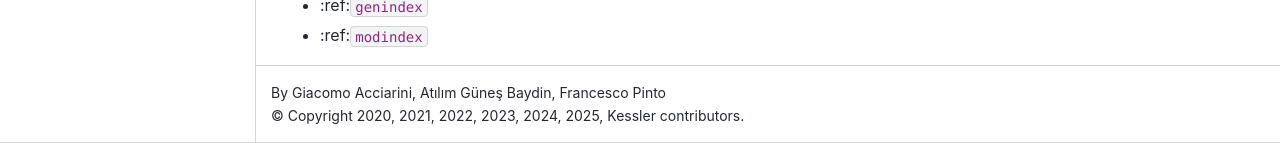
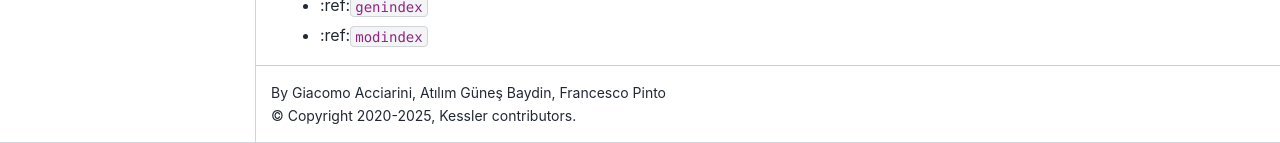
Before and after one commit to kesslerlib/kessler, a Sphinx documentation site: the page built from docs/index.md, in a window 1280 px wide and 1105 px high. Shown: the part 962-1105 px from the top of the window. Built offline with Sphinx 7.4.7 and the Sphinx Book theme 1.1.4, drawn with Linux system fonts in a browser that asks for light colours; some of the changed lines change nothing that is shown.

Commit message:
a bit of cleanup

```diff
--- a/docs/conf.py
+++ b/docs/conf.py
@@ -10,16 +10,13 @@
 # add these directories to sys.path here. If the directory is relative to the
 # documentation root, use os.path.abspath to make it absolute, like shown here.
 #
-project = 'Kessler'
-copyright = "2020, 2021, 2022, 2023, 2024, 2025, Kessler contributors"
+project = 'kessler'
+copyright = "2020-2025, Kessler contributors"
 author = 'Giacomo Acciarini, Atılım Güneş Baydin, Francesco Pinto'
 
 
 # The full version, including alpha/beta/rc tags
 import kessler
-import sys
-import os
-sys.path.insert(0, os.path.abspath('../'))  # Add the root directory of your repo
 
 release = kessler.__version__
 
@@ -30,24 +27,12 @@
 # Add any Sphinx extension module names here, as strings. They can be
 # extensions coming with Sphinx (named 'sphinx.ext.*') or your custom
 # ones.
-extensions = ["myst_nb", "sphinx.ext.autodoc", "sphinx.ext.doctest", "sphinx.ext.intersphinx", "sphinx.ext.autosummary","sphinx.ext.napoleon"]
-
-
-# build the templated autosummary files
-autosummary_generate = True
-autosummary_imported_members = False
-napoleon_google_docstring = True
-numpydoc_show_class_members = False
-panels_add_bootstrap_css = False
-
-autosectionlabel_prefix_document = True
-
-# katex options
-#
-#
-katex_prerender = True
-
-napoleon_use_ivar = True
+extensions = ["myst_nb",
+              "sphinx.ext.intersphinx",
+              "sphinx.ext.autodoc",
+              "sphinx.ext.autosummary",
+              "sphinx.ext.doctest",
+              ]
 
 # Add any paths that contain templates here, relative to this directory.
 templates_path = ["_templates"]
@@ -64,7 +49,7 @@
 # List of patterns, relative to source directory, that match files and
 # directories to ignore when looking for source files.
 # This pattern also affects html_static_path and html_extra_path.
-exclude_patterns = ["_build", ".DS_Store",'jupyter_execute/**/*.ipynb','jupyter_execute/*.ipynb']
+exclude_patterns = ["_build", ".DS_Store"]
 
 
 # -- Options for HTML output -------------------------------------------------
@@ -97,7 +82,12 @@
 nb_execution_mode = "force"
 
 nb_execution_excludepatterns = ['basics.ipynb','cdms_analysis_and_plotting.ipynb','LSTM_training.ipynb']
-#autosummary_ignore_module = ['']
+
+# Force printing traceback to stderr on execution error.
+nb_execution_show_tb = True
+
+# Set a longer timeout for notebook execution.
+nb_execution_timeout = 120
 
 latex_engine = "xelatex"
 
```
Also changed, not shown: 1 other file.
